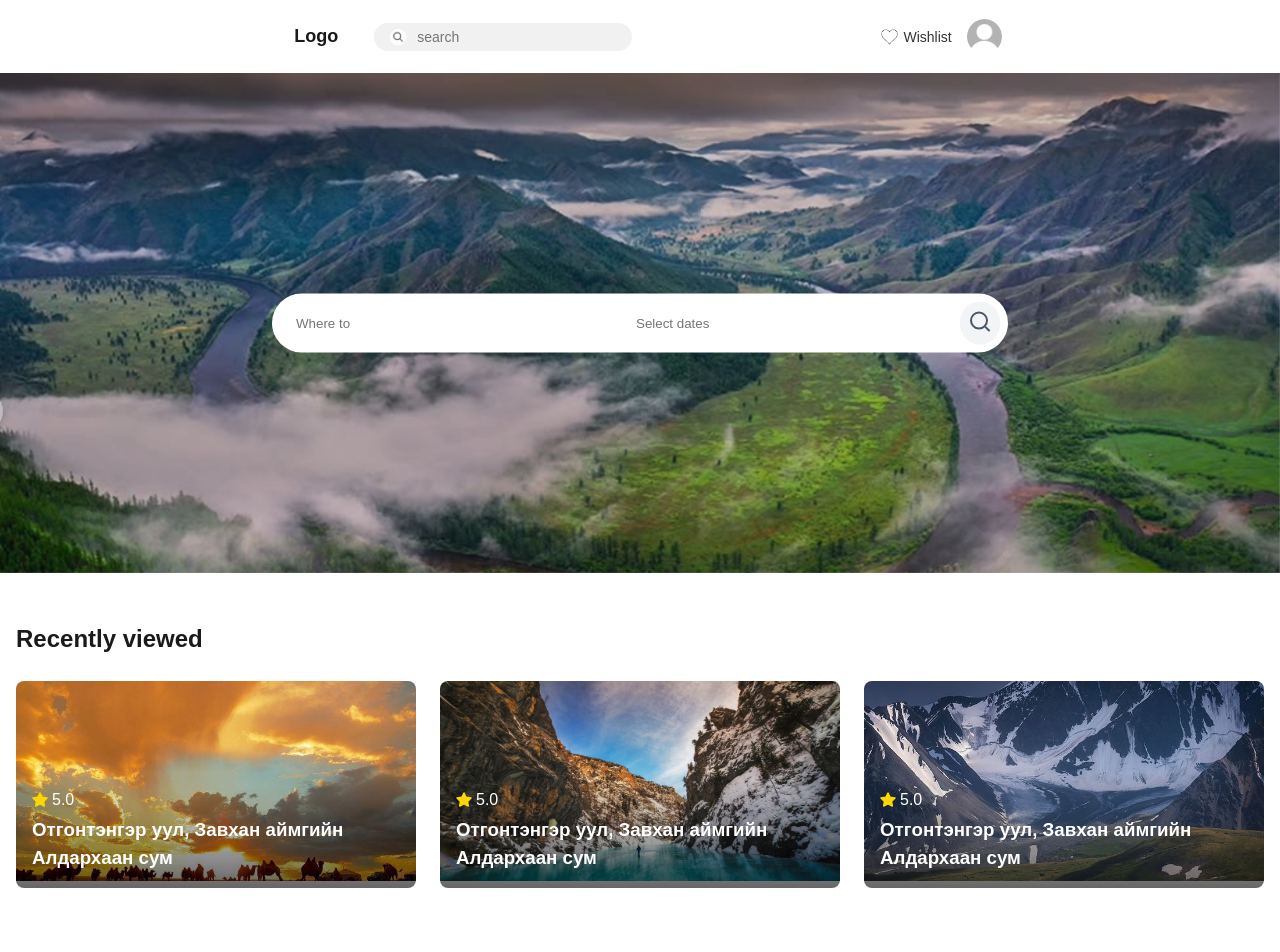
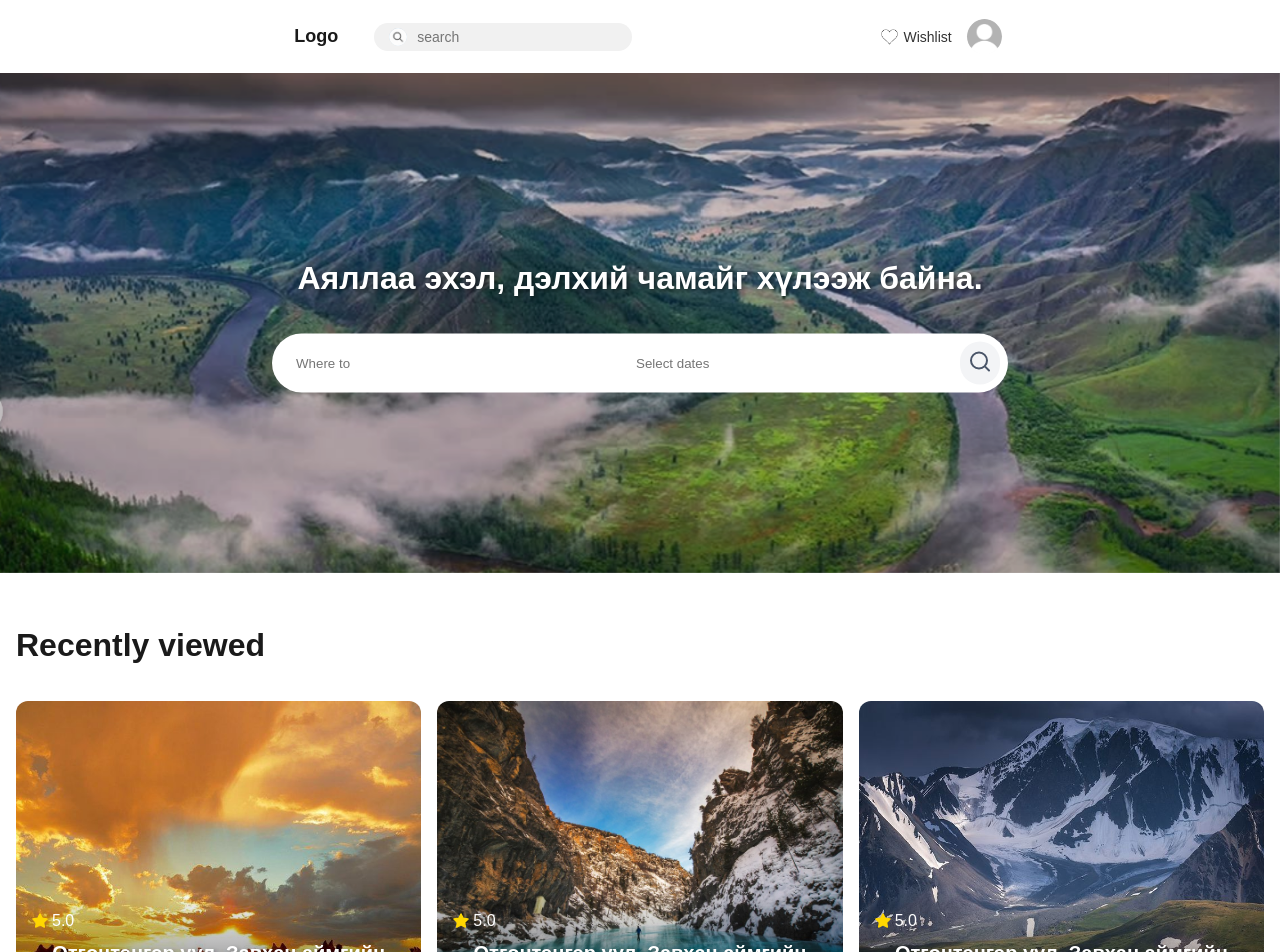
Before and after one commit to enhvne/Travel-planer-lab3, a Next.js app in the folder travel-planer/: page / in a window 1280 px wide. Shown: the top 952 px of the page. Built offline with nearby package versions, Linux system fonts and the light colour scheme.

Commit message:
added text

```diff
--- a/travel-planer/app/globals.css
+++ b/travel-planer/app/globals.css
@@ -94,6 +94,16 @@ body {
   background-color: rgba(0, 0, 0, 0.2);
 }
 
+/* Hero title */
+.hero-title {
+  color: white;
+  font-size: 2rem;
+  font-weight: 700;
+  text-align: center;
+  margin-bottom: 2rem;
+  text-shadow: 2px 2px 4px rgba(0, 0, 0, 0.5);
+}
+
 /* Search bar */
 .search-container {
   position: absolute;
@@ -136,9 +146,10 @@ body {
 }
 
 .section-title {
-  font-size: 1.5rem;
+  font-size: 2rem;
   font-weight: 700;
-  margin-bottom: 1.5rem;
+  margin-bottom: 2rem;
+  color: var(--text-color);
 }
 
 /* Grid layouts */
@@ -151,32 +162,35 @@ body {
   grid-template-columns: 1fr;
 }
 
-@media (min-width: 768px) {
-  .grid-cols-2 {
+.grid-cols-2 {
+  grid-template-columns: repeat(2, 1fr);
+}
+
+.grid-cols-4 {
+  grid-template-columns: repeat(4, 1fr);
+}
+
+@media (max-width: 1024px) {
+  .grid-cols-4 {
     grid-template-columns: repeat(2, 1fr);
   }
-}
 
-@media (min-width: 1024px) {
-  .grid-cols-3 {
-    grid-template-columns: repeat(3, 1fr);
-  }
-
-  .grid-cols-4 {
-    grid-template-columns: repeat(4, 1fr);
+  .card-content h3 {
+    font-size: 1.5rem;
   }
 }
 
 /* Card styles */
 .card {
   position: relative;
-  border-radius: 0.5rem;
+  border-radius: 1rem;
   overflow: hidden;
+  aspect-ratio: 16/9;
 }
 
 .card-image {
   width: 100%;
-  height: 200px;
+  height: 100%;
   object-fit: cover;
 }
 
@@ -185,9 +199,17 @@ body {
   bottom: 0;
   left: 0;
   right: 0;
-  padding: 1rem;
-  background: linear-gradient(to bottom, rgba(0, 0, 0, 0) 0%, rgba(0, 0, 0, 0.6) 100%);
+  padding: 2rem;
+  background: linear-gradient(to top, rgba(0, 0, 0, 0.6) 0%, rgba(0, 0, 0, 0) 100%);
   color: white;
+}
+
+.card-content h3 {
+  font-size: 2rem;
+  font-weight: 700;
+  color: white;
+  text-shadow: 2px 2px 4px rgba(0, 0, 0, 0.3);
+  text-align: center;
 }
 
 .rating {
@@ -275,3 +297,52 @@ body {
   border: none;
   cursor: pointer;
 }
+
+@media (max-width: 1024px) {
+  .card-content h3 {
+    font-size: 1.5rem;
+  }
+}
+
+/* Recently Viewed section */
+.recently-viewed .grid {
+  grid-template-columns: repeat(3, 1fr);
+  gap: 1rem;
+}
+
+.recently-viewed .card {
+  aspect-ratio: 4/3;
+  border-radius: 0.75rem;
+}
+
+.recently-viewed .card-content {
+  padding: 1rem;
+}
+
+.recently-viewed .card-content h3 {
+  font-size: 1.25rem;
+  line-height: 1.2;
+}
+
+.recently-viewed .rating {
+  display: flex;
+  align-items: center;
+  gap: 0.25rem;
+  margin-bottom: 0.5rem;
+}
+
+@media (max-width: 1024px) {
+  .recently-viewed .grid {
+    grid-template-columns: repeat(2, 1fr);
+  }
+
+  .recently-viewed .card-content h3 {
+    font-size: 1rem;
+  }
+}
+
+@media (max-width: 640px) {
+  .recently-viewed .grid {
+    grid-template-columns: 1fr;
+  }
+}
--- a/travel-planer/app/page.tsx
+++ b/travel-planer/app/page.tsx
@@ -10,10 +10,10 @@ export default function Home() {
       <HeroSlider />
 
       {/* Recently Viewed Section */}
-      <section className="section">
+      <section className="section recently-viewed">
         <div className="container">
           <h2 className="section-title">Recently viewed</h2>
-          <div className="grid grid-cols-1 grid-cols-2 grid-cols-3">
+          <div className="grid">
             {recentlyViewed.map((item, index) => (
               <div key={index} className="card">
                 <Image
@@ -40,14 +40,14 @@ export default function Home() {
       <section className="section">
         <div className="container">
           <h2 className="section-title">Famous provinces</h2>
-          <div className="grid grid-cols-2 grid-cols-4">
+          <div className="grid grid-cols-4">
             {provinces.map((province, index) => (
               <div key={index} className="card">
                 <Image
                   src={province.image}
                   alt={province.name}
-                  width={300}
-                  height={200}
+                  width={800}
+                  height={450}
                   className="card-image"
                 />
                 <div className="card-content">
@@ -63,14 +63,14 @@ export default function Home() {
       <section className="section">
         <div className="container">
           <h2 className="section-title">Top Visions</h2>
-          <div className="grid grid-cols-2 grid-cols-4">
+          <div className="grid grid-cols-4">
             {topVisions.map((vision, index) => (
               <div key={index} className="card">
                 <Image
                   src={vision.image}
                   alt={vision.name}
-                  width={300}
-                  height={200}
+                  width={800}
+                  height={450}
                   className="card-image"
                 />
                 <div className="card-content">
--- a/travel-planer/components/HeroSlider/index.tsx
+++ b/travel-planer/components/HeroSlider/index.tsx
@@ -41,6 +41,7 @@ const HeroSlider = () => {
 
       {/* Search Bar */}
       <div className="search-container">
+        <h1 className="hero-title">Аяллаа эхэл, дэлхий чамайг хүлээж байна.</h1>
         <div className="search-bar">
           <input
             type="text"
```
